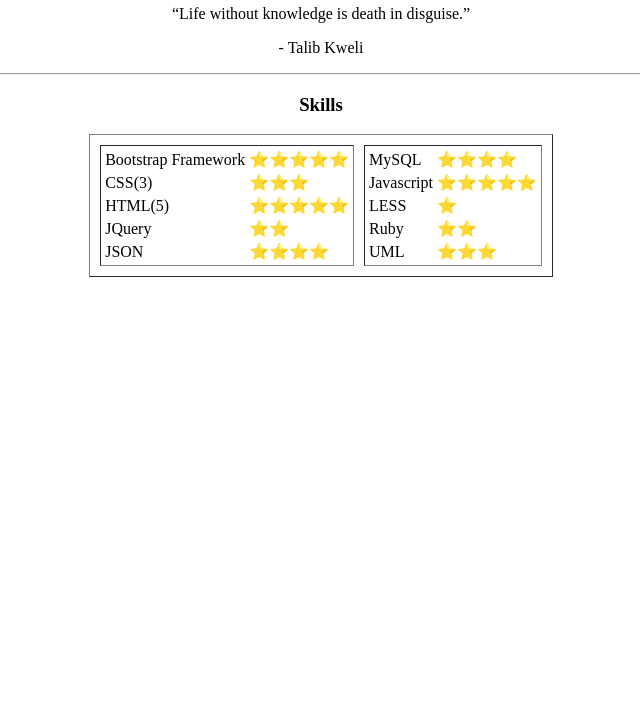
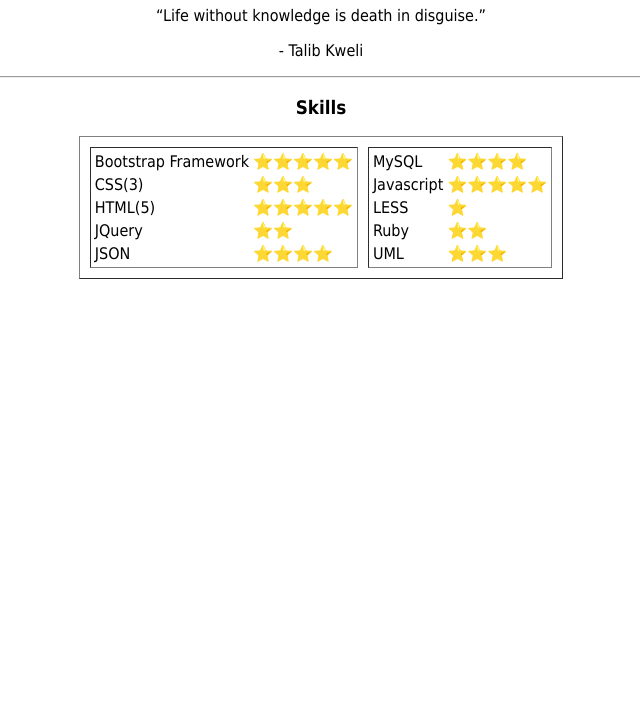
Before and after one commit to TiredTheArtist/kpw, a plain HTML site: page abilities.html in a window 1280 px wide. Shown: the part 75-800 px from the top of the page, without its empty margins (319-959 px from the left). Drawn offline with Linux system fonts and the light colour scheme.

Commit message:
Updated font-family

```diff
--- a/abilities.html
+++ b/abilities.html
@@ -6,7 +6,7 @@
   <title></title>
 </head>
 
-<body>
+<body style="font-family:Tahoma;">
 
   <center>
     <h1>(Fake) Abilities</h1>
```
